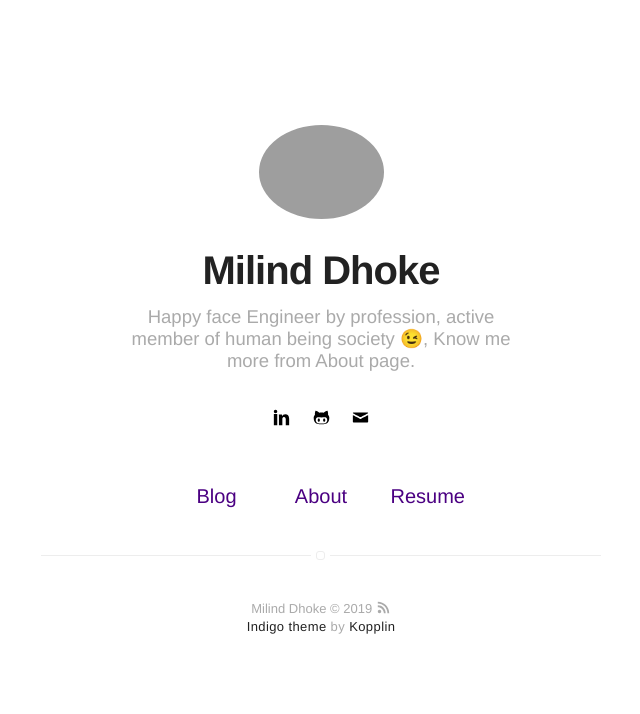
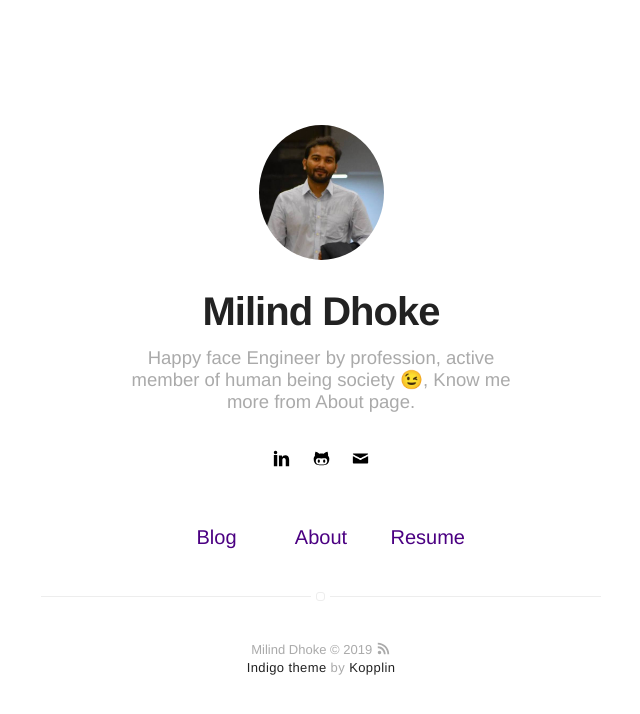
Before and after one commit to dmilind/dmilind.github.io, a Jekyll site: the page built from index.html, in a window 1280 px wide. Shown: the top 714 px of the page, without its empty margins (319-959 px from the left). Built offline with Jekyll 4.4.1, drawn with Linux system fonts in a browser that asks for light colours.

Commit message:
Update _config.yml

```diff
--- a/_config.yml
+++ b/_config.yml
@@ -8,7 +8,7 @@ description: Something about me!
 # if it's an external image, update below for true
 # better with square images
 external-image: false
-picture: assets/images/profileOne.jpg
+picture: assets/images/profileOne.jpeg
 about-picture: assets/images/me.jpg
 
 # If you want to include your resume, set to true
@@ -59,7 +59,7 @@ authors:
         name: Milind Dhoke
         bio: Happy face Engineer by profession, active member of human being community
         external-image: false
-        picture: assets/images/profileOne.jpg
+        picture: assets/images/profileOne.jpeg
         twitter: milinddhoke
 
 
```
